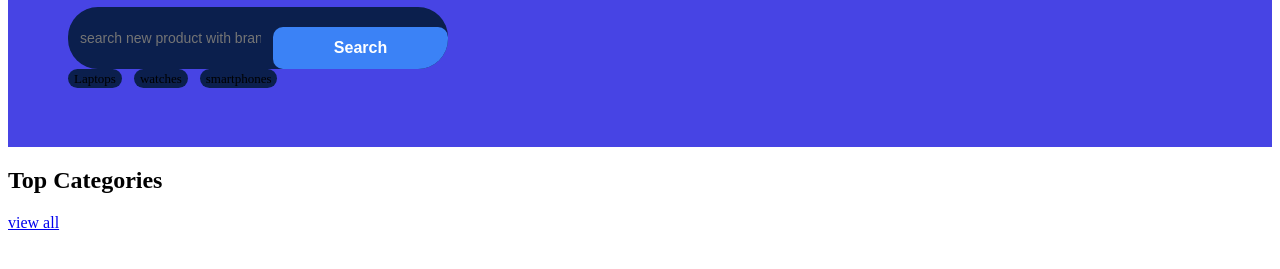
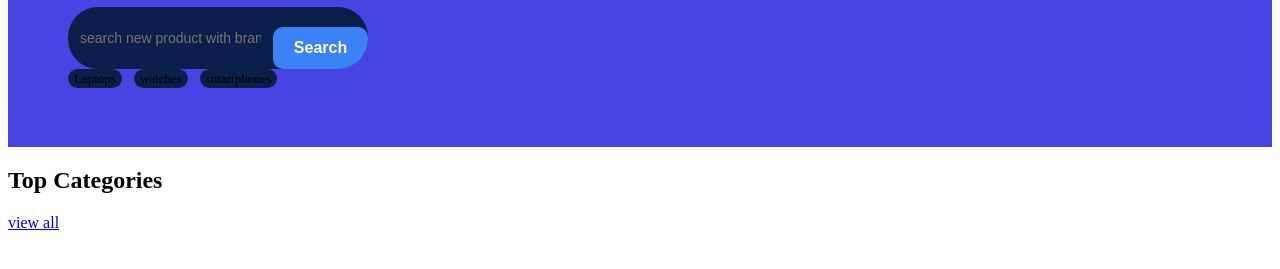
Before and after one commit to ALTUM-02/e_commerce, a Django app: page / in a window 1280 px wide. Shown: the part 256-525 px from the top of the page. Run offline with Django 5.2, Linux system fonts and the light colour scheme.

Commit message:
new change

```diff
--- a/static/css/index.css
+++ b/static/css/index.css
@@ -72,7 +72,7 @@
     background: #0b1f4d;
     border-radius: 30px;
     overflow: hidden;
-    width: 380px;
+    width: 300px;
 }
 
 .search-box input {
@@ -87,7 +87,7 @@
     background: #3b82f6;
     border: none;
     padding: 12px 20px;
-    color: wwhite;
+    color: white;
     cursor: white;
 }
 
```
